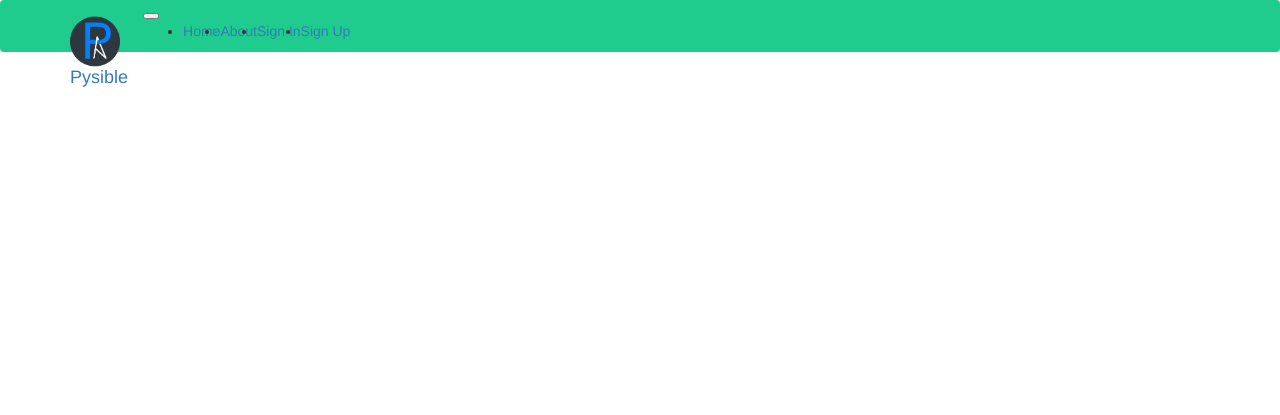
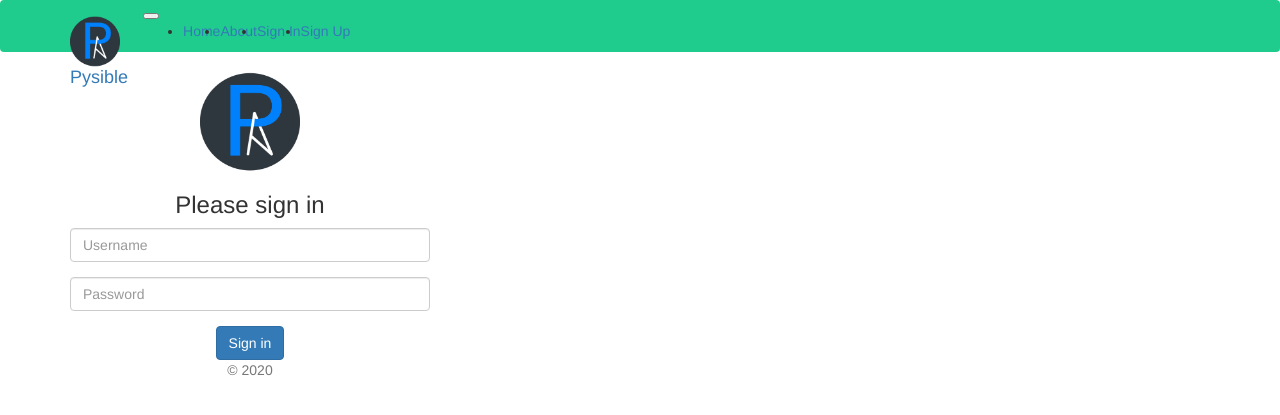
Before and after one commit to ArturVaskovets/Pysible, a Flask app: template templates/login.html in a window 1280 px wide. Shown: the top 415 px of the page. Run offline with Flask 2, Linux system fonts and the light colour scheme; the template is opened without the code that fills it, so the values that code supplies are empty, except form fields; form fields are guessed from the names that the template uses; some libraries are stand-ins or nearby versions.

Commit message:
User authentication added

```diff
--- a/app.py
+++ b/app.py
@@ -1,18 +1,18 @@
-from flask import Flask, render_template, render_template_string, Response, abort # pylint: disable=import-error
+from flask import Flask, render_template, render_template_string, Response, abort, redirect, url_for, request # pylint: disable=import-error
 from flask_bootstrap import Bootstrap # pylint: disable=import-error
 from flask_sqlalchemy import SQLAlchemy # pylint: disable=import-error
 from flask_login import LoginManager, login_user, logout_user, login_required,	current_user # pylint: disable=import-error
 from Pysible import config
-from Pysible.forms import MainForm
+from Pysible.forms import MainForm, LoginForm
 
 app = Flask(__name__)
 app.config.from_object(config)
 Bootstrap(app)
 db = SQLAlchemy(app)
 
-#login_manager = LoginManager()
-#login_manager.init_app(app)
-#login_manager.login_view = "login"
+login_manager = LoginManager()
+login_manager.init_app(app)
+login_manager.login_view = "login"
 
 from Pysible.cli import bpdatabase, bpflask
 app.register_blueprint(bpdatabase)
@@ -37,13 +37,25 @@ def save():
 def about():
 	return render_template('about.html')
 
-@app.route('/login')
+@app.route('/login', methods=["get","post"])
 def login():
-	return render_template('login.html')
+	if current_user.is_authenticated:
+		return redirect(url_for("start"))
+
+	form = LoginForm()
+	if form.validate_on_submit():
+		user=Users.query.filter_by(username=form.username.data).first()
+		if user!=None and user.verify_password(form.password.data):
+			login_user(user)
+			next = request.args.get('next')
+			return redirect(next or url_for('start'))
+		form.username.errors.append("Username or password are incorrect")
+	return render_template('login.html', form=form)
 
 @app.route('/logout')
 def logout():
-	return render_template('logout.html')
+	logout_user()
+	return redirect(url_for('login'))
 
 @app.route('/signup')
 def signup():
@@ -56,6 +68,10 @@ def projects():
 @app.route('/tests')
 def tests():
 	return render_template('tests.html')
+
+@login_manager.user_loader
+def load_user(user_id):
+	return Users.query.get(int(user_id))
 
 def generatePlaybook(form):
 	try:
--- a/forms.py
+++ b/forms.py
@@ -1,5 +1,5 @@
 from flask_wtf import FlaskForm # pylint: disable=import-error
-from wtforms import RadioField, BooleanField,StringField, SelectField # pylint: disable=import-error
+from wtforms import RadioField, BooleanField,StringField, SelectField, PasswordField # pylint: disable=import-error
 from wtforms.validators import Required # pylint: disable=import-error
 
 class MainForm(FlaskForm):
@@ -22,3 +22,7 @@ class MainForm(FlaskForm):
 	#Python
 	install_python = BooleanField('Install Python', default=False)
 	version_python = SelectField('Version', choices=[('', '2.7'), ('3', '3.5+')], default='')
+
+class LoginForm(FlaskForm):
+	username = StringField('Username', validators=[Required()])
+	password = PasswordField('Password', validators=[Required()])
--- a/models.py
+++ b/models.py
@@ -16,7 +16,7 @@ class Users(db.Model):
 	username = Column(String(100),nullable=False)
 	password_hash = Column(String(128),nullable=False)
 	name = Column(String(200),nullable=False)
-	email = Column(String(200),nullable=False)
+	email = Column(String(200))
 	admin = Column(Boolean, default=False)
 
 	def __repr__(self):
--- a/templates/base.html
+++ b/templates/base.html
@@ -15,8 +15,24 @@
 			<ul class="navbar-nav ml-auto font-weight-bold">
 				<li class="nav-item {% if request.path == '/'  %}active{% endif %}"><a href="{{ url_for('start') }}" class="nav-link">Home</a></li>
 				<li class="nav-item {% if request.path == '/about'  %}active{% endif %}"><a href="{{ url_for('about') }}" class="nav-link">About</a></li>
-				<li class="nav-item {% if request.path == '/login'  %}active{% endif %}"><a href="{{ url_for('login') }}" class="nav-link">Sign In</a></li>
-				<li class="nav-item {% if request.path == '/signup'  %}active{% endif %}"><a href="{{ url_for('signup') }}" class="nav-link">Sign Up</a></li>
+				{% if current_user.is_authenticated %}
+					<li class="nav-item dropdown {% if request.path == '/projects'  %}active{% endif %}">
+						<a href="#" class="nav-link dropdown-toggle" id="userDropdown" role="button" data-toggle="dropdown" aria-haspopup="true" aria-expanded="false">
+							{{ current_user.name }}
+						</a>
+						<div class="dropdown-menu" aria-labelledby="userDropdown">
+							<a class="dropdown-item" href="{{ url_for('projects') }}">Projects</a>
+							<a class="dropdown-item" href="{{ url_for('projects') }}">Projects</a>
+							<a class="dropdown-item" href="{{ url_for('projects') }}">Projects</a>
+							<a class="dropdown-item" href="{{ url_for('projects') }}">Projects</a>
+							<div class="dropdown-divider"></div>
+							<a class="dropdown-item" href="{{ url_for('logout') }}">Logout</a>
+						</div>
+					</li>
+				{% else %}
+					<li class="nav-item {% if request.path == '/login'  %}active{% endif %}"><a href="{{ url_for('login') }}" class="nav-link">Sign In</a></li>
+					<li class="nav-item {% if request.path == '/signup'  %}active{% endif %}"><a href="{{ url_for('signup') }}" class="nav-link">Sign Up</a></li>
+				{% endif %}
 			</ul>
 		</div>
 	</div>
--- a/templates/login.html
+++ b/templates/login.html
@@ -1 +1,33 @@
 {% extends "base.html" %}
+
+{% block title %}Pysible - Login{% endblock %}
+
+{% block contents %}
+<div class="container">
+	<div class="row justify-content-center mt-5">
+		<div class="col-xl-3 col-lg-4 col-md-5 col-sm-7 col-8 mt-5">
+			<div class="text-center mt-5">
+				<form class="form-signin" method="POST">
+					{{ form.csrf_token }}
+					<img class="mb-4" src="{{url_for('static', filename='img/logo.png')}}" alt="" width="100" height="100">
+					<h1 class="h3 mb-3 font-weight-normal">Please sign in</h1>
+					{% for errors in form.errors.values() %}
+						<div class="alert alert-danger">
+							{{ ', '.join(errors) }}
+						</div>
+					{% endfor %}
+					<div class="form-group">
+						{{ form.username(class="form-control", placeholder="Username") }}
+					</div>
+					<div class="form-group">
+						{{ form.password(class="form-control", placeholder="Password") }}
+					</div>
+					<button class="btn btn-primary" type="submit">Sign in</button>
+					<p class="mt-4 text-muted">&copy; 2020</p>
+				</form>
+			</div>
+		</div>
+	</div>
+</div>
+
+{% endblock %}
```
Also changed, not shown: cli.py (+7 -1 lines).
